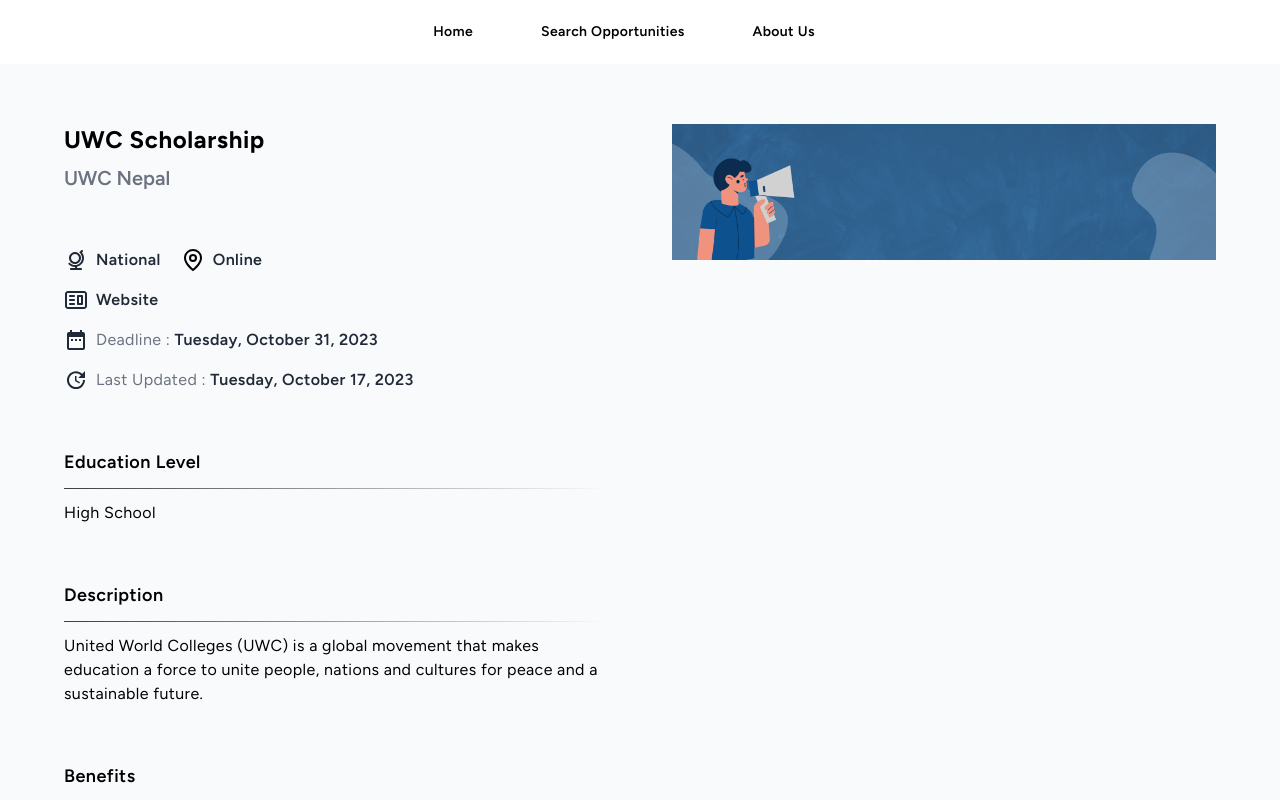
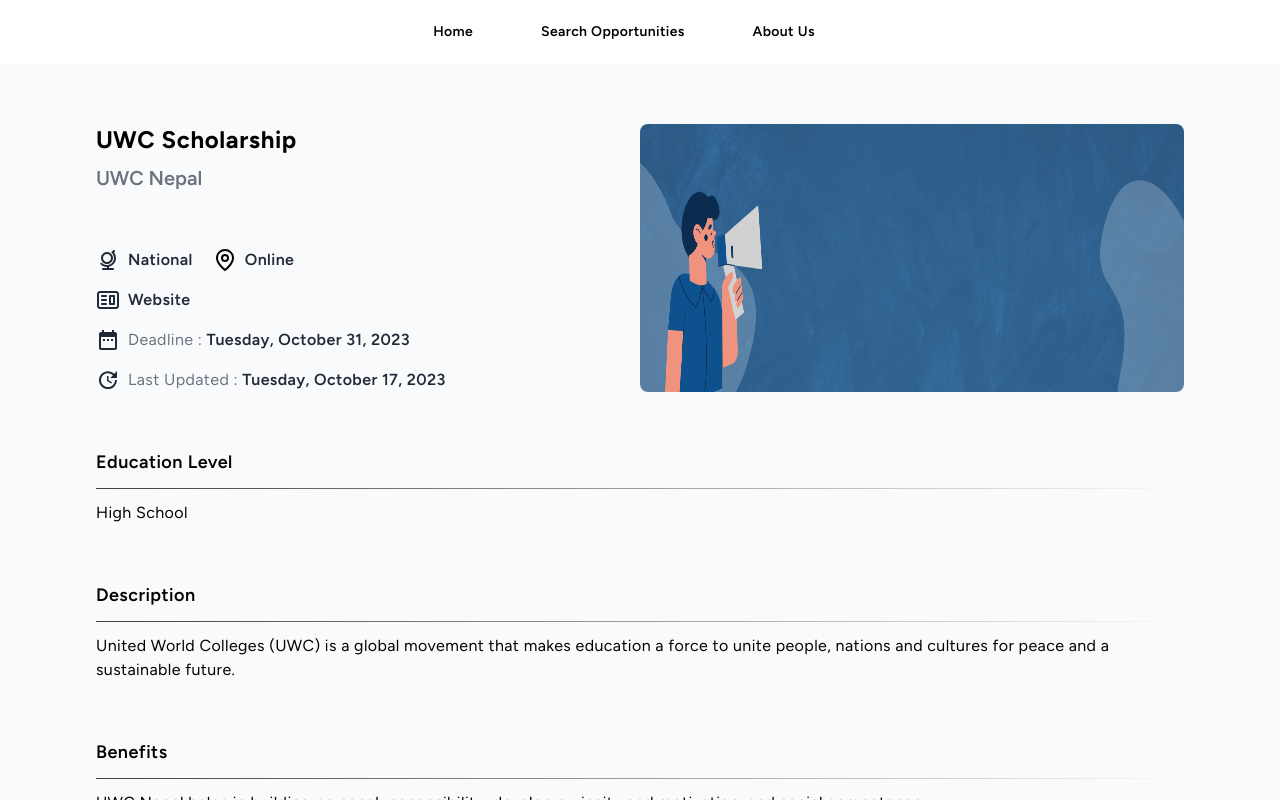
Before and after one commit to Digital-kala/OpportunityNepal, a React (Vite) app: page /#/opportunity/1 in a window 1280 px wide. Built offline with nearby package versions, Linux system fonts and the light colour scheme.

Commit message:
🎨 allow clicks within search and implement single column in opportunity page

```diff
--- a/src/pages/home.tsx
+++ b/src/pages/home.tsx
@@ -11,6 +11,7 @@
 export type OpportunitySummary = {
     id: number;
     name: string;
+    opportunityId: number;
 }
 
 export type OpportunityTypes = "national" | "international";
@@ -65,7 +66,8 @@
         const searchOpportunities = opportunities.map((opportunity, idx) => {
             return {
                 id: idx,
-                name: opportunity.title
+                name: opportunity.title,
+                opportunityId: opportunity.id,
             } as OpportunitySummary
         });
         setSearchOpportunities(searchOpportunities);
@@ -111,10 +113,10 @@
                 </div>
                 <ReactSearchAutocomplete
                     items={searchOpportunities}
-                    onSearch={() => { }}
+                    onSearch={() => {}}
                     onHover={() => { }}
-                    onSelect={() => { }}
-                    onFocus={() => { }}
+                    onSelect={(e) => handleNavLinkClick(`#/opportunity/${e.opportunityId}`)}
+                    onFocus={() => {}}
                     autoFocus
                     formatResult={formatResult}
                     styling={{ zIndex: 100 }}
--- a/src/pages/opportunity.tsx
+++ b/src/pages/opportunity.tsx
@@ -72,7 +72,6 @@
         });
 
         const id = window.location.hash.split("/")[2];
-        console.log(window.location.hash.split("/"), id);
         setId(parseInt(id));
     }, []);
 
@@ -109,8 +108,9 @@
 
     return (
         <Layout className="px-8">
+            <div className="p-8 py-16 space-y-14 max-w-6xl m-auto">
                 <div className="grid grid-cols-2">
-                <div className="p-8 py-16 space-y-14">
+                    <div className="space-y-14">
                         <div className="space-y-2">
                             <h1 className="text-2xl font-bold tracking-wide">{opportunity.title}</h1>
                             <h2 className="text-xl font-semibold text-gray-500">{opportunity.organization}</h2>
@@ -136,6 +136,13 @@
                                 { icon: MdUpdate, title: "Last Updated : ", detail: formatDate(opportunity.createdDate) }
                             ])}
                         </div>
+                    </div>
+
+                    <div className="cursor-pointer justify-center flex px-5c" onClick={() => handleURLClick(websiteURL)}>
+                        <img src={image} className="max-h-[50vh] rounded-lg w-fit"/>
+                    </div>
+                </div>
+
 
                 {opportunityDescription("Education Level", opportunity.educationLevel)}
                 {opportunityDescription("Description", opportunity.description)}
@@ -147,10 +154,6 @@
 
             </div>
 
-                <div className="p-8 py-16 cursor-pointer" onClick={() => handleURLClick(websiteURL)}>
-                    <img src={image} />
-                </div>
-            </div>
         </Layout>
     );
 }
@@ -167,7 +170,7 @@
                 ? (
                     <ul className="space-y-2 list-disc">
                         {description.split("\n").map((line, idx) => {
-                            if(line.length === 0 || line === "N/A" || line === ".") return <></>;
+                            if (line.length === 0 || line === "N/A" || line === ".") return <></>;
                             return <li className="" key={idx} style={{ listStyle: "inherit" }}>{line}</li>
                         })}
                     </ul>
```
Lines whose indentation alone changed are shown as unchanged.
